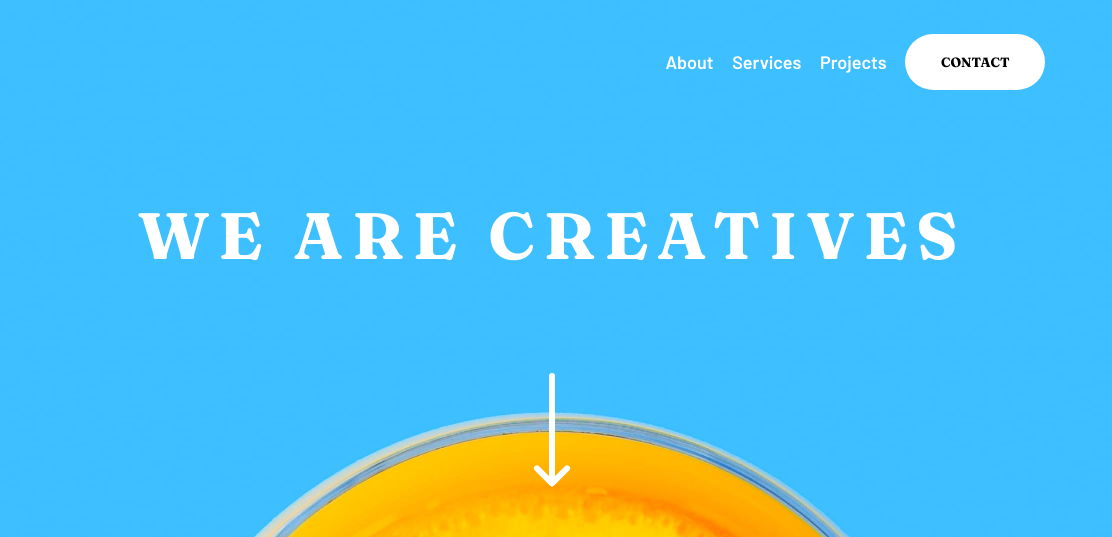
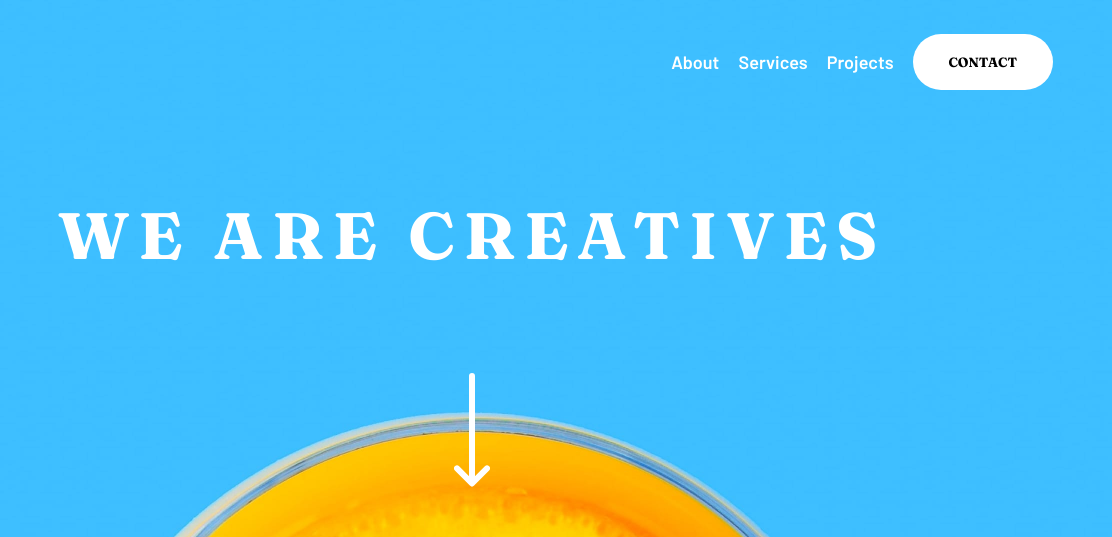
Before and after one commit to SOyeniyi801/sunnyside-agency-landing-page, a plain HTML site: page index.html in a window 1280 px wide. Shown: the top 537 px of the page, 168-1280 px from the left. Drawn offline with Linux system fonts and the light colour scheme.

Commit message:
width fix

```diff
--- a/style.css
+++ b/style.css
@@ -18,9 +18,11 @@
 * {
   padding: 0;
   margin: 0;
+  box-sizing: border-box;
 }
 body {
-   max-width: 100%;
+   width: 100%;
+   overflow-x: hidden;
 }
 
 /* Start of Nav Section */
@@ -32,6 +34,7 @@ header {
   top: 34px;
   left: 0;
   right: 0;
+  width: 100%;
 }
 .nav-container {
   display: flex;
@@ -39,8 +42,10 @@ header {
   justify-content: space-between;
   font-size: 18px;
   align-items: center;
-  margin-left: 40px;
-  margin-right: 48px;
+  /* margin-left: 40px;
+  margin-right: 48px; */
+  padding: 0 40px;
+  box-sizing: border-box;
 }
 .nav-main {
   width: 35%;
@@ -69,7 +74,7 @@ header {
 /* End of Nav Section */
 /* Start of Hero Section */
 .hero-section {
-  width: 1440px;
+  width: 100%;
   height: 800px;
   position: relative;
   background-image: url("./images/desktop/image-header.jpg");
@@ -107,7 +112,7 @@ header {
   display: grid;
   grid-template-columns: repeat(2, 1fr);
   grid-template-rows: repeat(3, 600px);
-  max-width: 1200px;
+  width: 100%;
 }
 .content-box {
   width: 720px;
@@ -277,7 +282,7 @@ header {
 /* Start of Footer Section */
 .footer-section {
     height: 350px;
-   width: 1440px;
+   width: 100%;
     background-color: #90D4C6;
     display: flex;
     align-items: center;
```
